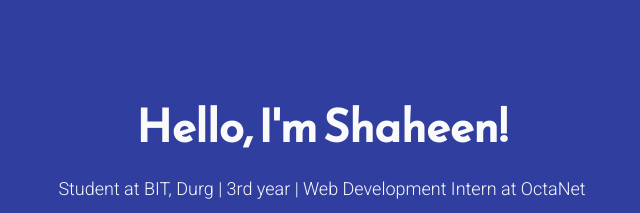
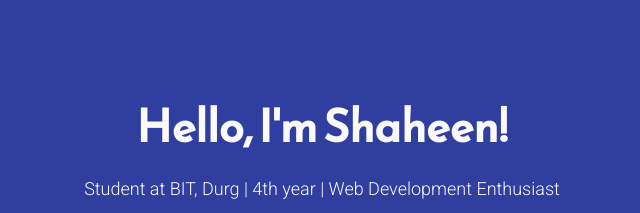
Before and after one commit to Shaheen-Saleem/Landing-page-for-my-website, a plain HTML site: page index.html in a window 1280 px wide. Shown: the part 218-431 px from the top of the page, without its empty margins (318-958 px from the left). Drawn offline with Linux system fonts and the light colour scheme.

Commit message:
Update index.html

```diff
--- a/index.html
+++ b/index.html
@@ -18,7 +18,7 @@
 <body>
 	<main>
 		<div class="intro">Hello, I'm Shaheen!</div>
-		<div class="tagline">Student at BIT, Durg | 3rd year | Web Development Intern at OctaNet </div>
+		<div class="tagline">Student at BIT, Durg | 4th year | Web Development Enthusiast </div>
 		<!-- Find your icons from here - https://fontawesome.com/icons?d=gallery&s=brands -->
 		<div class="icons-social">
 			<a target="_blank" href="https://github.com/Shaheen-Saleem">
```
